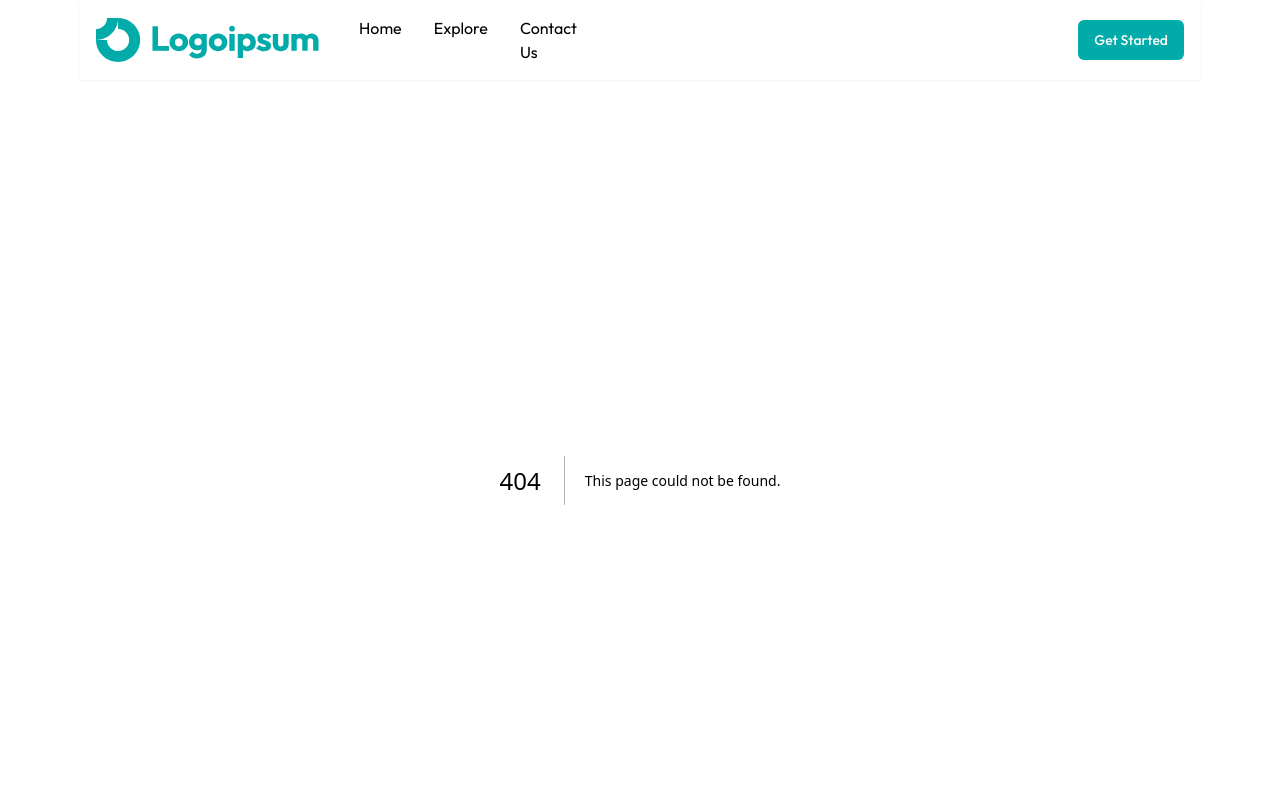
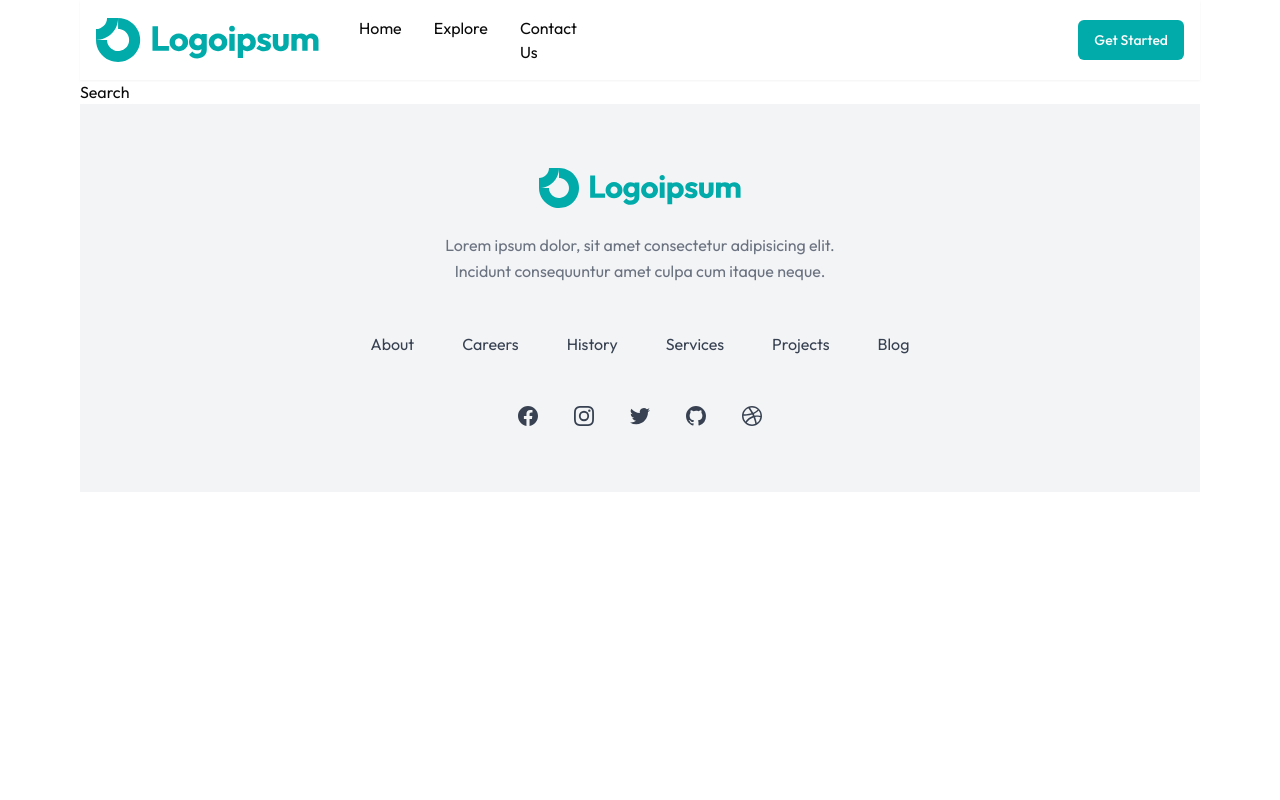
Before and after one commit to angiebri/doctor-appointment-booking, a Next.js app: page /search/1 in a window 1280 px wide. Before the commit this address had no page. Shown: the top 800 px of the page. Built offline with nearby package versions, Linux system fonts and the light colour scheme.

Commit message:
app routing

```diff
--- /dev/null
+++ b/app/(route)/details/[recordld]/page.js
@@ -0,0 +1,7 @@
+import React from "react";
+
+function Details() {
+  return <div>Details</div>;
+}
+
+export default Details;
--- /dev/null
+++ b/app/(route)/search/[cname]/page.js
@@ -0,0 +1,11 @@
+"use client";
+import React, { useEffect } from "react";
+
+function Search({ params }) {
+  useEffect(() => {
+    console.log(params.cname);
+  }, []);
+  return <div>Search</div>;
+}
+
+export default Search;
--- /dev/null
+++ b/app/(route)/search/layout.js
@@ -0,0 +1,7 @@
+import React from "react";
+
+function layout({ children }) {
+  return <div>{children}</div>;
+}
+
+export default layout;
```
